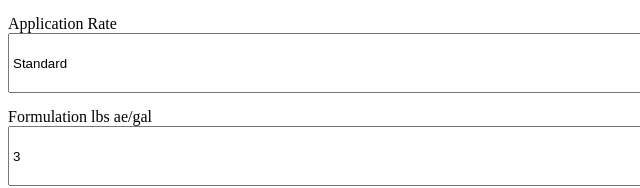
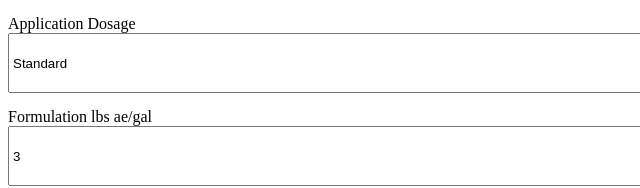
Before and after one commit to gkrauskopf/Roundup-Price-Calc, a website: page public/index.html in a window 1280 px wide. Shown: the part 206-394 px from the top of the page, 0-640 px from the left. Drawn offline with Linux system fonts and the light colour scheme.

Commit message:
change label name

```diff
--- a/public/index.html
+++ b/public/index.html
@@ -14,7 +14,7 @@
     <label class="item">Gallons</label>
     <input name="gallons" type="number" step="0.01" required/>
 
-    <label class="item">Application Rate</label>
+    <label class="item">Application Dosage</label>
     <select name="application-rate" required>
       <option value="standard">Standard</option>
       <option value="1.5x">1.5x Dose</option>
```
